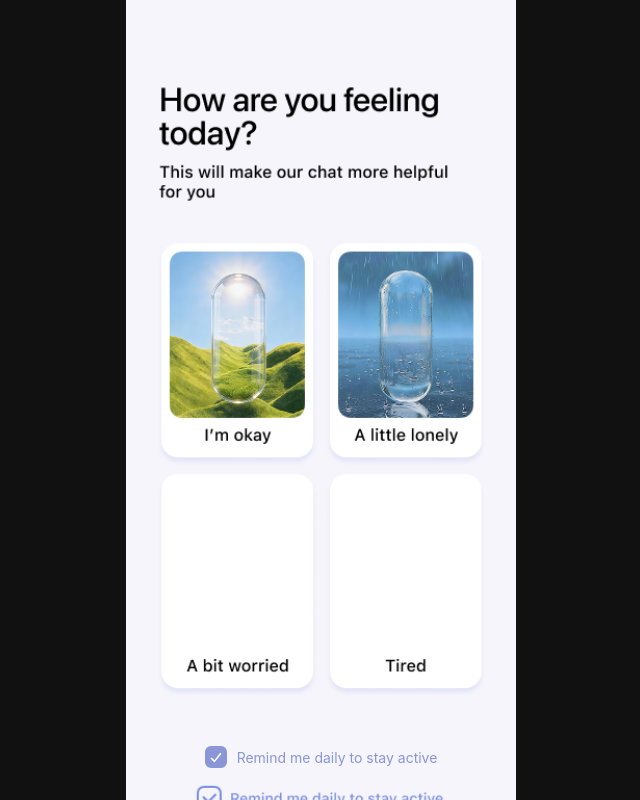
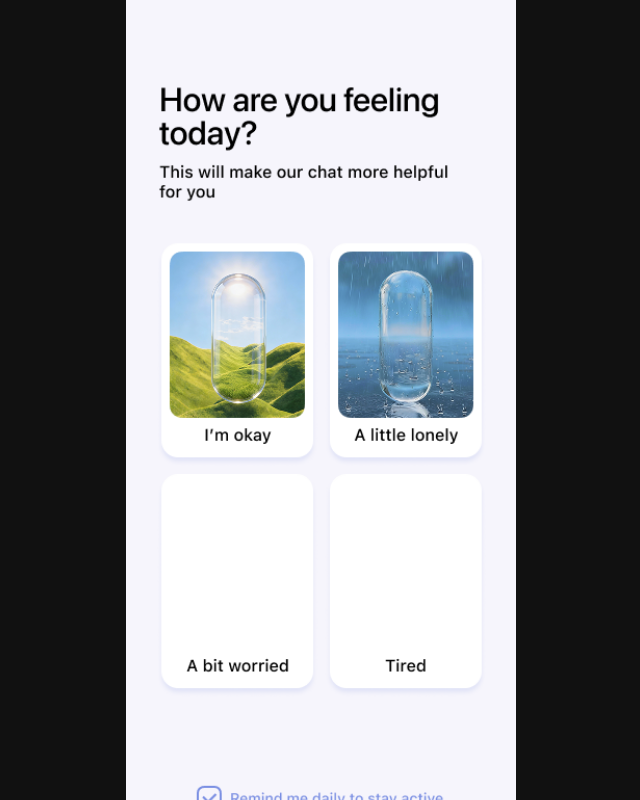
Before and after one commit to pm-in-code/pixelperfect, a React (Vite) app: page /screen/7 in a window 1280 px wide. Shown: the whole page, without its empty margins (319-959 px from the left). Built offline with nearby package versions, Linux system fonts and the light colour scheme.

Commit message:
fix(screen7): transparent checkbox hit only — single label from PNG
Made-with: Cursor

```diff
--- a/src/screens/Screen7MoodGrid.module.css
+++ b/src/screens/Screen7MoodGrid.module.css
@@ -61,43 +61,20 @@
   padding: 8px 24px 20px;
 }
 
-.checkboxLabel {
-  display: inline-flex;
-  align-items: center;
-  gap: 10px;
+/* Прозрачная зона поверх чекбокса и текста на PNG — без дубля верстки */
+.checkboxHit {
+  width: 100%;
+  max-width: 340px;
+  min-height: 48px;
+  padding: 0;
+  margin: 0;
+  border: none;
+  background: transparent;
   cursor: pointer;
-  font-size: 14px;
-  font-weight: 400;
-  color: var(--color-checkbox);
-  user-select: none;
+  border-radius: 8px;
 }
 
-.checkboxInput {
-  position: absolute;
-  opacity: 0;
-  width: 0;
-  height: 0;
+.checkboxHit:focus-visible {
+  outline: 2px solid rgba(138, 150, 214, 0.8);
+  outline-offset: 2px;
 }
-
-.checkboxBox {
-  width: 22px;
-  height: 22px;
-  border-radius: 6px;
-  border: 2px solid var(--color-checkbox);
-  display: inline-flex;
-  align-items: center;
-  justify-content: center;
-  flex-shrink: 0;
-  background: var(--color-white);
-}
-
-.checkboxBoxChecked {
-  background: var(--color-checkbox);
-  border-color: var(--color-checkbox);
-}
-
-.checkIcon {
-  width: 12px;
-  height: 12px;
-  color: var(--color-white);
-}
--- a/src/screens/Screen7MoodGrid.tsx
+++ b/src/screens/Screen7MoodGrid.tsx
@@ -40,25 +40,14 @@ export function Screen7MoodGrid() {
         </div>
         <div className={styles.bottomSpacer} aria-hidden />
         <div className={styles.checkboxWrap}>
-          <label className={styles.checkboxLabel}>
-            <input
-              type="checkbox"
-              className={styles.checkboxInput}
-              checked={remind}
-              onChange={(e) => setRemind(e.target.checked)}
-            />
-            <span className={`${styles.checkboxBox} ${remind ? styles.checkboxBoxChecked : ''}`}>
-              {remind && (
-                <svg className={styles.checkIcon} viewBox="0 0 12 12" aria-hidden>
-                  <path
-                    fill="currentColor"
-                    d="M10.3 1.5 4.5 9.2 1.7 6.4 0.5 7.6 4.5 11.5 11.5 2.7z"
-                  />
-                </svg>
-              )}
-            </span>
-            Remind me daily to stay active
-          </label>
+          <button
+            type="button"
+            role="checkbox"
+            aria-checked={remind}
+            aria-label="Remind me daily to stay active"
+            className={styles.checkboxHit}
+            onClick={() => setRemind((v) => !v)}
+          />
         </div>
       </div>
     </div>
```
